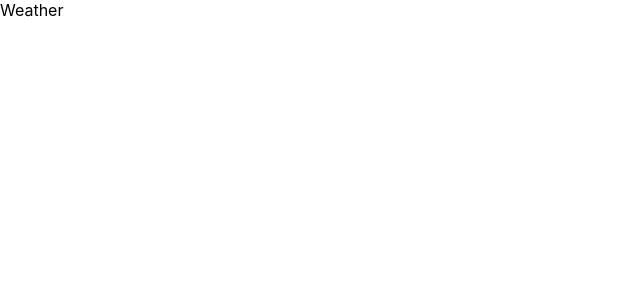
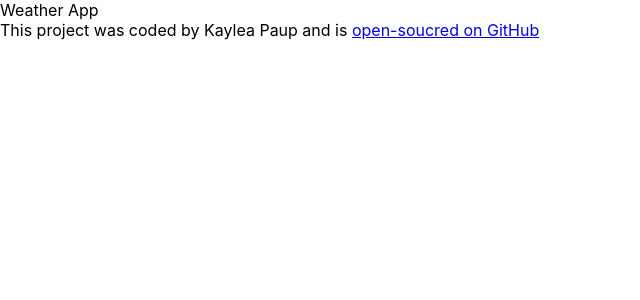
Before and after one commit to paupyk/finalweather, a React (Create React App) app: page / in a window 1280 px wide. Shown: the top 300 px of the page, without its empty margins (0-640 px from the left). Built offline with nearby package versions, Linux system fonts and the light colour scheme.

Commit message:
Added the GitHub repo URL

```diff
--- a/src/App.js
+++ b/src/App.js
@@ -3,7 +3,13 @@
 function App() {
   return (
     <div className="App">
-      Weather
+      Weather App
+      <footer>
+        This project was coded by Kaylea Paup and is{" "}
+        <a href="https://github.com/paupyk/finalweather" target="_blank">
+          open-soucred on GitHub
+        </a>
+      </footer>
     </div>
   );
 }
```
